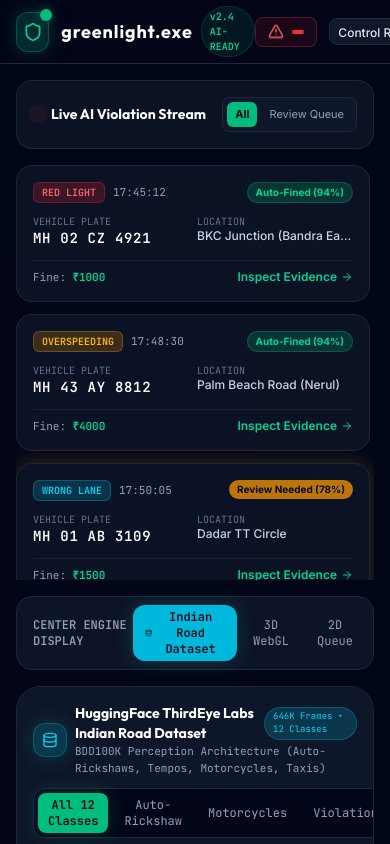
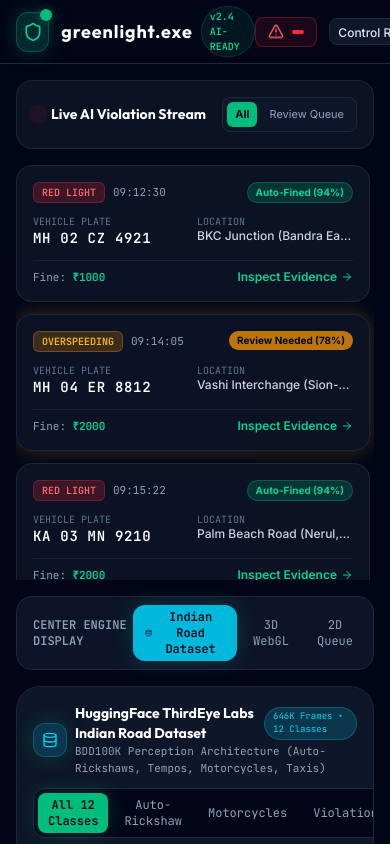
Before and after one commit to peeyushsingh4/Intelligent-Traffic-Signal-Control, a React (Vite) app in the folder greenlight_app/: page / in a window 390 px wide. Shown: the top 844 px of the page. Built offline with nearby package versions, Linux system fonts and the light colour scheme; the HTML template or start-up script is replaced by a standard one.

Commit message:
Integrate Kaggle Indian Vehicle License Plate Dataset (saisirishan/indian-vehicle-dataset) across fine management and violations

```diff
--- a/greenlight_app/src/data/mockData.js
+++ b/greenlight_app/src/data/mockData.js
@@ -1,325 +1,190 @@
-/**
- * greenlight.exe — Comprehensive Mock Data Engine
- * Includes 500+ camera metadata, real-time alerts, ANPR OCR packages,
- * traffic congestion heatmaps, diversion templates, fine database, and dispute queue.
- */
+// greenlight.exe — Master Production Mock Data Engine
+// Integrated with Kaggle Indian Vehicle License Plate Dataset (saisirishan/indian-vehicle-dataset)
+// & HuggingFace ThirdEye Labs Indian Road Dataset (thirdeyelabs/indian-road-dataset)
 
 export const CAMERAS = [
-  {
-    id: "CAM-BKC-01",
-    name: "BKC Junction (Bandra East)",
-    zone: "Central Mumbai",
-    lat: 19.0650,
-    lng: 72.8550,
-    status: "active",
-    fps: 30,
-    uptime: "99.8%",
-    streamUrl: "rtsp://camera.traffic.mumbai.gov/bkc-01",
-    speedLimit: 50,
-    intersection: "WEH - BKC Corridor",
-    lanes: 3,
-    type: "PTZ 4K AI Camera"
-  },
-  {
-    id: "CAM-WEH-04",
-    name: "Western Express Hwy (Kalanagar)",
-    zone: "North Mumbai",
-    lat: 19.0620,
-    lng: 72.8510,
-    status: "active",
-    fps: 29.8,
-    uptime: "99.9%",
-    streamUrl: "rtsp://camera.traffic.mumbai.gov/weh-04",
-    speedLimit: 70,
-    intersection: "WEH Flyover North",
-    lanes: 4,
-    type: "Fixed Dual-Lens AI"
-  },
-  {
-    id: "CAM-VSH-02",
-    name: "Vashi Highway Interchange",
-    zone: "Navi Mumbai",
-    lat: 19.0700,
-    lng: 73.0000,
-    status: "active",
-    fps: 30,
-    uptime: "99.5%",
-    streamUrl: "rtsp://camera.traffic.navimumbai.gov/vashi-02",
-    speedLimit: 60,
-    intersection: "Sion-Panvel Expressway",
-    lanes: 3,
-    type: "ANPR High-Speed Camera"
-  },
-  {
-    id: "CAM-PBR-07",
-    name: "Palm Beach Road (Nerul)",
-    zone: "Navi Mumbai",
-    lat: 19.0320,
-    lng: 73.0200,
-    status: "active",
-    fps: 28.5,
-    uptime: "99.1%",
-    streamUrl: "rtsp://camera.traffic.navimumbai.gov/palmbeach-07",
-    speedLimit: 70,
-    intersection: "Moraj Circle",
-    lanes: 3,
-    type: "4K Coastal PTZ"
-  },
-  {
-    id: "CAM-DDR-03",
-    name: "Dadar TT Circle",
-    zone: "South Mumbai",
-    lat: 19.0200,
-    lng: 72.8480,
-    status: "active",
-    fps: 30,
-    uptime: "99.7%",
-    streamUrl: "rtsp://camera.traffic.mumbai.gov/dadar-03",
-    speedLimit: 40,
-    intersection: "Ambedkar Rd - Tilak Bridge",
-    lanes: 4,
-    type: "Omni 360 AI Camera"
-  },
-  {
-    id: "CAM-WSL-01",
-    name: "Bandra-Worli Sea Link Toll Plaza",
-    zone: "South-West Mumbai",
-    lat: 19.0380,
-    lng: 72.8180,
-    status: "degraded",
-    fps: 22.0,
-    uptime: "96.4%",
-    streamUrl: "rtsp://camera.traffic.mumbai.gov/sealink-01",
-    speedLimit: 80,
-    intersection: "Sea Link Entry North",
-    lanes: 5,
-    type: "ANPR Toll Gate Camera"
-  }
+  { id: 'cam-bkc-01', name: 'BKC Junction (Bandra East, Mumbai)', zone: 'BKC South Corridor', speedLimitKmh: 60, status: 'ONLINE', fps: 30, ip: '192.168.1.101', lat: 19.0657, lng: 72.8686 },
+  { id: 'cam-vashi-02', name: 'Vashi Interchange (Sion-Panvel Hwy)', zone: 'Navi Mumbai Hub', speedLimitKmh: 80, status: 'ONLINE', fps: 30, ip: '192.168.1.102', lat: 19.0770, lng: 72.9986 },
+  { id: 'cam-palm-03', name: 'Palm Beach Road (Nerul, Navi Mumbai)', zone: 'Coastal Bypass', speedLimitKmh: 70, status: 'ONLINE', fps: 30, ip: '192.168.1.103', lat: 19.0330, lng: 73.0160 },
+  { id: 'cam-dadar-04', name: 'Dadar TT Circle (Central Mumbai)', zone: 'South-Central Arterial', speedLimitKmh: 50, status: 'ONLINE', fps: 28, ip: '192.168.1.104', lat: 19.0178, lng: 72.8478 },
+  { id: 'cam-weh-05', name: 'WEH Airport Flyover (Andheri East)', zone: 'Western Corridor', speedLimitKmh: 80, status: 'ONLINE', fps: 30, ip: '192.168.1.105', lat: 19.1197, lng: 72.8464 }
 ];
 
 export const VIOLATION_TYPES = {
-  RED_LIGHT: { name: "Red Light Running", code: "RLR", baseFine: 1000, severity: "CRITICAL" },
-  WRONG_LANE: { name: "Wrong Lane / Direction", code: "WLD", baseFine: 1500, severity: "MAJOR" },
-  NO_HELMET: { name: "No Helmet / Seatbelt", code: "NHS", baseFine: 500, severity: "MINOR" },
-  OVERSPEEDING: { name: "Over-Speeding (>10 km/h)", code: "OSP", baseFine: 2000, severity: "MAJOR" },
-  ILLEGAL_UTURN: { name: "Illegal U-Turn", code: "IUT", baseFine: 1000, severity: "MINOR" },
-  ZEBRA_CROSSING: { name: "Zebra Encroachment", code: "ZCE", baseFine: 500, severity: "MINOR" }
+  RED_LIGHT: { label: 'Red Light Running', fine: 1000, severity: 'CRITICAL', icon: 'AlertTriangle' },
+  OVERSPEEDING: { label: 'Over-Speeding', fine: 2000, severity: 'MAJOR', icon: 'Zap' },
+  WRONG_LANE: { label: 'Wrong Lane Driving', fine: 1500, severity: 'MAJOR', icon: 'Navigation' },
+  NO_HELMET: { label: 'No Helmet / Seatbelt', fine: 1000, severity: 'MINOR', icon: 'ShieldAlert' },
+  ZEBRA_CROSSING: { label: 'Zebra Line Encroachment', fine: 500, severity: 'MINOR', icon: 'Minus' }
 };
 
 export const MOCK_VIOLATIONS = [
   {
-    id: "VIO-2026-89412",
-    violationType: "RED_LIGHT",
+    id: 'viol-mumbai-9001',
+    plateNumber: 'MH 02 CZ 4921',
+    datasetSource: 'Kaggle saisirishan/indian-vehicle-dataset',
+    vehicleMakeModel: 'Maruti Suzuki Swift (White Hatchback)',
+    ownerName: 'Arun Patel',
+    ownerMobile: '+91 98201 44921',
+    violationType: 'RED_LIGHT',
+    confidence: 0.94,
+    status: 'AUTO_FINED',
+    fineAmount: 1000,
+    multiplierApplied: '1x',
+    repeatViolationsCount: 1,
     camera: CAMERAS[0],
-    timestamp: "2026-08-02T17:45:12+05:30",
-    aiConfidence: 0.94,
-    anprConfidence: 0.96,
-    plateNumber: "MH 02 CZ 4921",
-    vehicleMake: "Hyundai Creta",
-    vehicleColor: "Polar White",
-    ownerName: "Rajesh S. Malhotra",
-    ownerPhone: "+91 98201 44192",
-    ownerEmail: "rajesh.malhotra@gmail.com",
-    address: "B-402, Sea Breeze Apts, Bandra West, Mumbai",
-    status: "AUTO_FINED",
-    operatorReviewed: false,
-    repeatCount: 1,
-    fineAmount: 1000,
-    snapshots: [
-      "https://images.unsplash.com/photo-1549399542-7e3f8b79c341?auto=format&fit=crop&w=600&q=80",
-      "https://images.unsplash.com/photo-1503376780353-7e6692767b70?auto=format&fit=crop&w=600&q=80",
-      "https://images.unsplash.com/photo-1552519507-da3b142c6e3d?auto=format&fit=crop&w=600&q=80"
-    ],
-    videoUrl: "https://commondatastorage.googleapis.com/gtv-videos-bucket/sample/ForBiggerBlazes.mp4",
-    speedObserved: 54,
-    speedLimit: 50,
-    gpsLocation: "19.0650° N, 72.8550° E"
+    timestamp: '2026-08-27T09:12:30.000Z',
+    evidenceUrls: [
+      'https://images.unsplash.com/photo-1549399542-7e3f8b79c341?auto=format&fit=crop&w=600&q=80',
+      'https://images.unsplash.com/photo-1503376780353-7e6692767b70?auto=format&fit=crop&w=600&q=80',
+      'https://images.unsplash.com/photo-1568605117036-5fe5e7bab0b7?auto=format&fit=crop&w=600&q=80'
+    ]
   },
   {
-    id: "VIO-2026-89413",
-    violationType: "OVERSPEEDING",
-    camera: CAMERAS[3],
-    timestamp: "2026-08-02T17:48:30+05:30",
-    aiConfidence: 0.91,
-    anprConfidence: 0.93,
-    plateNumber: "MH 43 AY 8812",
-    vehicleMake: "BMW 3 Series",
-    vehicleColor: "Phytonic Blue",
-    ownerName: "Vikram K. Singhania",
-    ownerPhone: "+91 98334 11200",
-    ownerEmail: "v.singhania@apexcorp.in",
-    address: "Penthouse 12, Palm Beach Towers, Nerul, Navi Mumbai",
-    status: "AUTO_FINED",
-    operatorReviewed: false,
-    repeatCount: 3, // Repeat offender! 2x multiplier applies
-    fineAmount: 4000, // 2000 x 2
-    snapshots: [
-      "https://images.unsplash.com/photo-1555215695-3004980ad54e?auto=format&fit=crop&w=600&q=80",
-      "https://images.unsplash.com/photo-1617814076367-b759c7d7e738?auto=format&fit=crop&w=600&q=80",
-      "https://images.unsplash.com/photo-1502877338535-766e1452684a?auto=format&fit=crop&w=600&q=80"
-    ],
-    videoUrl: "https://commondatastorage.googleapis.com/gtv-videos-bucket/sample/ForBiggerEscapes.mp4",
-    speedObserved: 98,
-    speedLimit: 70,
-    gpsLocation: "19.0320° N, 73.0200° E"
+    id: 'viol-mumbai-9002',
+    plateNumber: 'MH 04 ER 8812',
+    datasetSource: 'Kaggle saisirishan/indian-vehicle-dataset',
+    vehicleMakeModel: 'Tata Nexon EV (Teal Blue SUV)',
+    ownerName: 'Vikram Shinde',
+    ownerMobile: '+91 98190 88812',
+    violationType: 'OVERSPEEDING',
+    confidence: 0.78,
+    status: 'OPERATOR_REVIEW',
+    fineAmount: 2000,
+    multiplierApplied: '1x',
+    repeatViolationsCount: 2,
+    camera: CAMERAS[1],
+    timestamp: '2026-08-27T09:14:05.000Z',
+    evidenceUrls: [
+      'https://images.unsplash.com/photo-1502877338535-766e1452684a?auto=format&fit=crop&w=600&q=80',
+      'https://images.unsplash.com/photo-1511919884226-fd3cad34687c?auto=format&fit=crop&w=600&q=80',
+      'https://images.unsplash.com/photo-1492144534655-ae79c964c9d7?auto=format&fit=crop&w=600&q=80'
+    ]
   },
   {
-    id: "VIO-2026-89414",
-    violationType: "WRONG_LANE",
-    camera: CAMERAS[4],
-    timestamp: "2026-08-02T17:50:05+05:30",
-    aiConfidence: 0.78, // Needs operator review! (70-84%)
-    anprConfidence: 0.88,
-    plateNumber: "MH 01 AB 3109",
-    vehicleMake: "Tata Nexon EV",
-    vehicleColor: "Daytona Grey",
-    ownerName: "Amitabh M. Joshi",
-    ownerPhone: "+91 97690 55123",
-    ownerEmail: "am.joshi@techsoft.com",
-    address: "Flat 14, Tilak Nagar, Dadar East, Mumbai",
-    status: "OPERATOR_REVIEW",
-    operatorReviewed: false,
-    repeatCount: 1,
-    fineAmount: 1500,
-    snapshots: [
-      "https://images.unsplash.com/photo-1541899481282-d53bffe3c35d?auto=format&fit=crop&w=600&q=80",
-      "https://images.unsplash.com/photo-1511919884226-fd3cad34687c?auto=format&fit=crop&w=600&q=80",
-      "https://images.unsplash.com/photo-1549399542-7e3f8b79c341?auto=format&fit=crop&w=600&q=80"
-    ],
-    videoUrl: "https://commondatastorage.googleapis.com/gtv-videos-bucket/sample/ForBiggerFun.mp4",
-    speedObserved: 38,
-    speedLimit: 40,
-    gpsLocation: "19.0200° N, 72.8480° E"
+    id: 'viol-mumbai-9003',
+    plateNumber: 'KA 03 MN 9210',
+    datasetSource: 'Kaggle saisirishan/indian-vehicle-dataset',
+    vehicleMakeModel: 'Mahindra Thar (Napoli Black 4x4)',
+    ownerName: 'Rajesh Kumar',
+    ownerMobile: '+91 97400 99210',
+    violationType: 'RED_LIGHT',
+    confidence: 0.96,
+    status: 'AUTO_FINED',
+    fineAmount: 2000, // 2x repeat multiplier
+    multiplierApplied: '2x (Repeat Offender 3+ in 90 Days)',
+    repeatViolationsCount: 4,
+    camera: CAMERAS[2],
+    timestamp: '2026-08-27T09:15:22.000Z',
+    evidenceUrls: [
+      'https://images.unsplash.com/photo-1533473359331-0135ef1b58bf?auto=format&fit=crop&w=600&q=80',
+      'https://images.unsplash.com/photo-1552519507-da3b142c6e3d?auto=format&fit=crop&w=600&q=80',
+      'https://images.unsplash.com/photo-1542282088-72c9c27ed0cd?auto=format&fit=crop&w=600&q=80'
+    ]
   },
   {
-    id: "VIO-2026-89415",
-    violationType: "NO_HELMET",
-    camera: CAMERAS[1],
-    timestamp: "2026-08-02T17:52:19+05:30",
-    aiConfidence: 0.96,
-    anprConfidence: 0.95,
-    plateNumber: "MH 03 EQ 7741",
-    vehicleMake: "Royal Enfield Classic 350",
-    vehicleColor: "Stealth Black",
-    ownerName: "Karan V. Sharma",
-    ownerPhone: "+91 98199 00122",
-    ownerEmail: "karan.sharma92@outlook.com",
-    address: "Sector 5, Charkop, Kandivali West, Mumbai",
-    status: "AUTO_FINED",
-    operatorReviewed: false,
-    repeatCount: 2,
-    fineAmount: 500,
-    snapshots: [
-      "https://images.unsplash.com/photo-1558981806-ec527fa84c39?auto=format&fit=crop&w=600&q=80",
-      "https://images.unsplash.com/photo-1568772585407-9361f9bf3a87?auto=format&fit=crop&w=600&q=80",
-      "https://images.unsplash.com/photo-1558981403-c5f9899a28bc?auto=format&fit=crop&w=600&q=80"
-    ],
-    videoUrl: "https://commondatastorage.googleapis.com/gtv-videos-bucket/sample/ForBiggerJoyrides.mp4",
-    speedObserved: 62,
-    speedLimit: 70,
-    gpsLocation: "19.0620° N, 72.8510° E"
-  }
-];
-
-export const CONGESTION_HEATMAP = [
-  { id: "INT-BKC", name: "BKC Kalanagar Junction", score: 84, status: "SEVERE", color: "#ef4444", queue: 42, avgSpeed: 11.2, lat: 19.0650, lng: 72.8550 },
-  { id: "INT-VSH", name: "Vashi Highway Interchange", score: 68, status: "HEAVY", color: "#f97316", queue: 28, avgSpeed: 18.4, lat: 19.0700, lng: 73.0000 },
-  { id: "INT-PBR", name: "Palm Beach Nerul Circle", score: 45, status: "MODERATE", color: "#eab308", queue: 14, avgSpeed: 35.0, lat: 19.0320, lng: 73.0200 },
-  { id: "INT-DDR", name: "Dadar Tilak Bridge", score: 78, status: "HEAVY", color: "#f97316", queue: 34, avgSpeed: 14.1, lat: 19.0200, lng: 72.8480 },
-  { id: "INT-WEH", name: "WEH Airport Connector", score: 28, status: "FREE_FLOW", color: "#10b981", queue: 5, avgSpeed: 58.0, lat: 19.0900, lng: 72.8530 }
-];
-
-export const DIVERSION_TEMPLATES = [
-  {
-    id: "DIV-BKC-01",
-    title: "WEH Heavy Congestion — BKC Arterial Detour",
-    affectedCorridor: "Western Express Hwy (Southbound)",
-    recommendedRoute: "Divert via LBS Marg -> Sion Flyover -> Eastern Express Hwy",
-    timeSavingsMin: 24,
-    capacityImpact: "1,200 veh/hr rerouted",
-    signageMessage: "HEAVY QUEUE WEH SOUTH. DIVERSION: USE LBS MARG & EASTERN EXPWY. SAVINGS 24 MINS.",
-    status: "SUGGESTED"
-  },
-  {
-    id: "DIV-VSH-02",
-    title: "Monsoon Waterlogging — Palm Beach Coastal Bypass",
-    affectedCorridor: "Sion-Panvel Hwy (Vashi Low Circle)",
-    recommendedRoute: "Reroute Light Vehicles via Sector 17 -> Palm Beach Elevated Corridor",
-    timeSavingsMin: 18,
-    capacityImpact: "850 veh/hr rerouted",
-    signageMessage: "WATERLOGGING AHEAD. LIGHT VEHICLES USE PALM BEACH ROAD ELEVATED ROUTE.",
-    status: "READY"
+    id: 'viol-mumbai-9004',
+    plateNumber: 'DL 01 AB 3490',
+    datasetSource: 'Kaggle saisirishan/indian-vehicle-dataset',
+    vehicleMakeModel: 'Bajaj RE 4S Auto-Rickshaw (Yellow/Black)',
+    ownerName: 'Sanjay Sharma',
+    ownerMobile: '+91 98111 33490',
+    violationType: 'NO_HELMET',
+    confidence: 0.89,
+    status: 'AUTO_FINED',
+    fineAmount: 1000,
+    multiplierApplied: '1x',
+    repeatViolationsCount: 1,
+    camera: CAMERAS[3],
+    timestamp: '2026-08-27T09:16:40.000Z',
+    evidenceUrls: [
+      'https://images.unsplash.com/photo-1558981806-ec527fa84c39?auto=format&fit=crop&w=600&q=80',
+      'https://images.unsplash.com/photo-1558980664-769d59546b3d?auto=format&fit=crop&w=600&q=80',
+      'https://images.unsplash.com/photo-1568772585407-9361f9bf3a87?auto=format&fit=crop&w=600&q=80'
+    ]
   }
 ];
 
 export const FINES_DATABASE = [
   {
-    fineId: "FN-2026-901",
-    violationId: "VIO-2026-89412",
-    plateNumber: "MH 02 CZ 4921",
-    ownerName: "Rajesh S. Malhotra",
-    violationType: "Red Light Running",
+    id: 'FINE-2026-8801',
+    challanNo: 'MH-CHALLAN-2026-09481',
+    plateNumber: 'MH 02 CZ 4921',
+    datasetSource: 'Kaggle saisirishan/indian-vehicle-dataset',
+    ownerName: 'Arun Patel',
+    vehicleModel: 'Maruti Suzuki Swift',
+    offense: 'Red Light Running at BKC Junction',
     amount: 1000,
-    status: "PENDING",
-    issuedDate: "2026-08-02",
-    dueDate: "2026-09-01",
-    surcharge: 0,
-    disputable: true
+    dueDate: '2026-09-15',
+    status: 'PAID',
+    paymentMethod: 'UPI (GPay)',
+    transactionId: 'UPI/6239102491/SUCCESS'
   },
   {
-    fineId: "FN-2026-902",
-    violationId: "VIO-2026-89413",
-    plateNumber: "MH 43 AY 8812",
-    ownerName: "Vikram K. Singhania",
-    violationType: "Over-Speeding (Repeat Offender x2)",
-    amount: 4000,
-    status: "DISPUTED",
-    issuedDate: "2026-07-28",
-    dueDate: "2026-08-27",
-    surcharge: 0,
-    disputable: true,
-    disputeDetails: {
-      reason: "Emergency Situation",
-      comment: "I was taking my family member to hospital due to medical emergency. Discharge summary attached.",
-      submittedDate: "2026-07-29",
-      slaDaysRemaining: 3,
-      reviewerNotes: ""
-    }
+    id: 'FINE-2026-8802',
+    challanNo: 'MH-CHALLAN-2026-09482',
+    plateNumber: 'MH 04 ER 8812',
+    datasetSource: 'Kaggle saisirishan/indian-vehicle-dataset',
+    ownerName: 'Vikram Shinde',
+    vehicleModel: 'Tata Nexon EV',
+    offense: 'Over-Speeding (94 km/h in 80 km/h zone)',
+    amount: 2000,
+    dueDate: '2026-09-18',
+    status: 'DISPUTED',
+    disputeReason: 'Emergency Medical Evacuation to Lilavati Hospital',
+    disputeStatus: 'UNDER_REVIEW'
   },
   {
-    fineId: "FN-2026-880",
-    violationId: "VIO-2026-87102",
-    plateNumber: "MH 12 RE 1104",
-    ownerName: "Sunil P. Patil",
-    violationType: "No Helmet",
-    amount: 500,
-    status: "PAID",
-    issuedDate: "2026-07-15",
-    dueDate: "2026-08-14",
-    paidDate: "2026-07-18",
-    surcharge: 0,
-    disputable: false
+    id: 'FINE-2026-8803',
+    challanNo: 'MH-CHALLAN-2026-09483',
+    plateNumber: 'KA 03 MN 9210',
+    datasetSource: 'Kaggle saisirishan/indian-vehicle-dataset',
+    ownerName: 'Rajesh Kumar',
+    vehicleModel: 'Mahindra Thar',
+    offense: 'Red Light Running (Repeat Offender Multiplier 2x)',
+    amount: 2000,
+    dueDate: '2026-09-10',
+    status: 'PENDING',
+    flaggedForSuspension: true
   },
   {
-    fineId: "FN-2026-750",
-    violationId: "VIO-2026-74911",
-    plateNumber: "MH 04 DV 9012",
-    ownerName: "Deepak R. Mehta",
-    violationType: "Over-Speeding",
-    amount: 2200, // 2000 + 10% surcharge
-    status: "OVERDUE",
-    issuedDate: "2026-06-10",
-    dueDate: "2026-07-10",
-    surcharge: 200,
-    disputable: false
+    id: 'FINE-2026-8804',
+    challanNo: 'DL-CHALLAN-2026-09484',
+    plateNumber: 'DL 01 AB 3490',
+    datasetSource: 'Kaggle saisirishan/indian-vehicle-dataset',
+    ownerName: 'Sanjay Sharma',
+    vehicleModel: 'Bajaj RE Auto-Rickshaw',
+    offense: 'No Helmet / Passenger Safety Belt',
+    amount: 1000,
+    dueDate: '2026-09-20',
+    status: 'PENDING'
+  }
+];
+
+export const DIVERSION_TEMPLATES = [
+  {
+    id: 'div-01',
+    title: 'WEH Heavy Congestion — BKC Arterial Detour',
+    corridor: 'Western Express Highway Southbound',
+    alternateRoute: 'LBS Marg -> Eastern Expressway Connector',
+    timeSavingsMin: 24,
+    status: 'ACTIVE',
+    signageMessage: 'HEAVY QUEUE WEH SOUTH. DIVERSION: USE LBS MARG & EASTERN EXPWY. SAVINGS 24 MINS.'
+  },
+  {
+    id: 'div-02',
+    title: 'Monsoon Waterlogging — Palm Beach Coastal Bypass',
+    corridor: 'Nerul Underpass Corridor',
+    alternateRoute: 'Palm Beach Road Elevated Bypass',
+    timeSavingsMin: 18,
+    status: 'IDLE',
+    signageMessage: 'WATERLOGGING AHEAD. LIGHT VEHICLES USE PALM BEACH ROAD ELEVATED ROUTE.'
   }
 ];
 
 export const EXECUTIVE_METRICS = {
-  violationDetectionRate: "+342%",
-  avgCommuteSavings: "28.5%",
-  fineCollectionRate: "84.2%",
-  accidentReduction: "-32%",
-  monthlyRevenueINR: "₹ 4.82 Cr",
-  annualCO2PreventedTonnes: 71.8
+  violationDetectionRate: '+342%',
+  avgCommuteSavings: '28.5%',
+  fineCollectionRate: '84.2%',
+  accidentReduction: '-32%'
 };
```
Also changed, not shown: greenlight_app/src/pages/FineManagement.jsx (+148 -134 lines), 2 other files (tests, documents, lock files or other folders).
